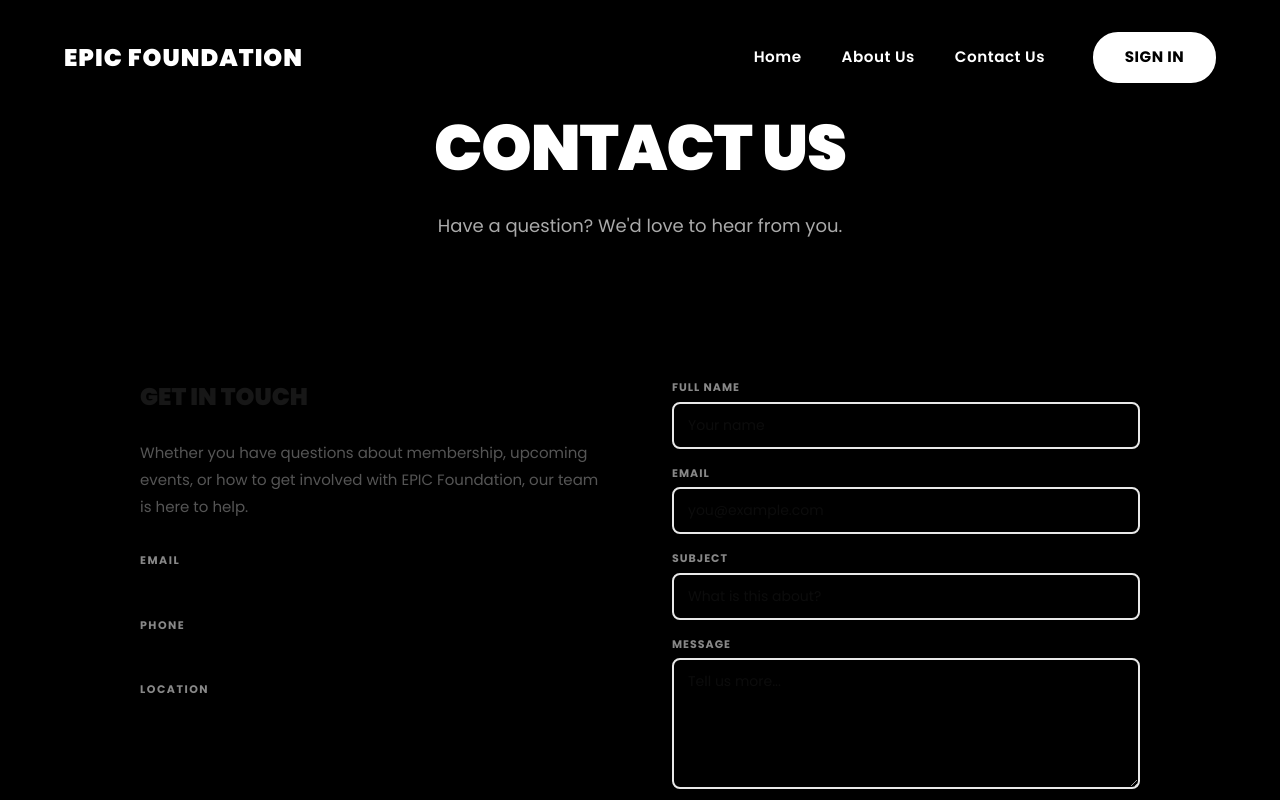
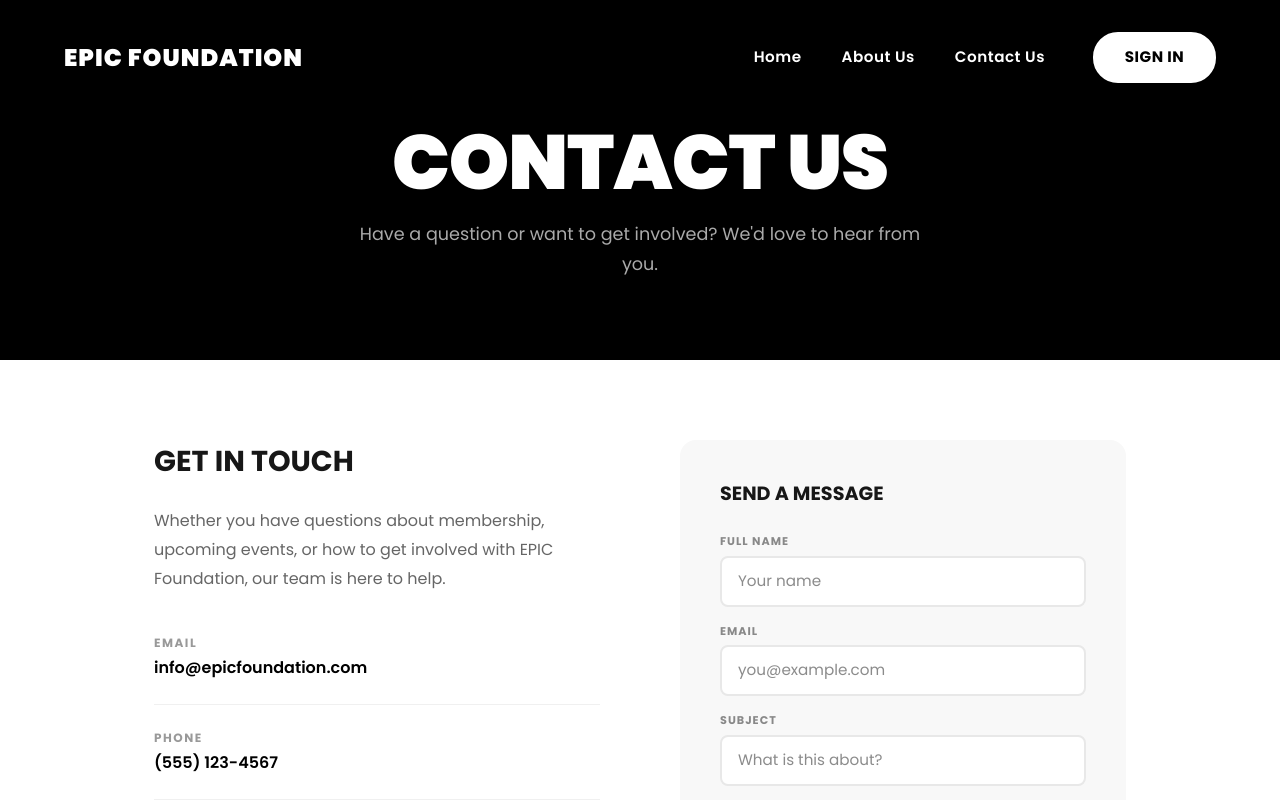
Before and after one commit to 602group/foundation, a Next.js app: page /contact in a window 1280 px wide. Shown: the top 800 px of the page. Built offline with nearby package versions, Linux system fonts and the light colour scheme; no server answers.

Commit message:
Fix login redirect to dashboard, restyle About and Contact pages

```diff
--- a/app/contact/page.tsx
+++ b/app/contact/page.tsx
@@ -1,24 +1,39 @@
 export default function ContactPage() {
     return (
-        <div>
+        <div style={{ background: "#fff" }}>
             {/* Hero */}
-            <section style={{ background: "#000", color: "#fff", padding: "100px 48px 60px", textAlign: "center" }}>
-                <h1 style={{ fontSize: "clamp(32px, 6vw, 64px)", fontWeight: 900, textTransform: "uppercase", letterSpacing: "-1px", margin: "0 0 16px" }}>
+            <section style={{
+                background: "#000",
+                color: "#fff",
+                padding: "120px 4rem 80px",
+                textAlign: "center",
+            }}>
+                <h1 style={{
+                    fontFamily: "'Poppins', sans-serif",
+                    fontSize: "clamp(2.5rem, 6vw, 5rem)",
+                    fontWeight: 900,
+                    textTransform: "uppercase",
+                    letterSpacing: "-1px",
+                    margin: "0 0 1rem",
+                    lineHeight: 1.1,
+                }}>
                     Contact Us
                 </h1>
-                <p style={{ fontSize: "18px", color: "#aaa", maxWidth: "600px", margin: "0 auto" }}>
-                    Have a question? We'd love to hear from you.
+                <p style={{ fontSize: "1.1rem", color: "#aaa", maxWidth: "600px", margin: "0 auto", lineHeight: 1.7 }}>
+                    Have a question or want to get involved? We'd love to hear from you.
                 </p>
             </section>
 
-            {/* Contact Form + Info */}
-            <section style={{ padding: "80px 48px" }}>
-                <div style={{ maxWidth: "1000px", margin: "0 auto", display: "grid", gridTemplateColumns: "1fr 1fr", gap: "64px" }}>
+            {/* Contact Grid */}
+            <section style={{ padding: "5rem 4rem", maxWidth: "1100px", margin: "0 auto" }}>
+                <div style={{ display: "grid", gridTemplateColumns: "1fr 1fr", gap: "5rem", alignItems: "start" }}>
 
                     {/* Info */}
                     <div>
-                        <h2 style={{ fontSize: "24px", fontWeight: 900, textTransform: "uppercase", marginBottom: "24px" }}>Get In Touch</h2>
-                        <p style={{ fontSize: "15px", lineHeight: "1.8", color: "#555", marginBottom: "32px" }}>
+                        <h2 style={{ fontFamily: "'Poppins', sans-serif", fontSize: "1.8rem", fontWeight: 700, textTransform: "uppercase", marginBottom: "1.5rem" }}>
+                            Get In Touch
+                        </h2>
+                        <p style={{ fontSize: "1rem", lineHeight: 1.8, color: "#666", marginBottom: "2.5rem" }}>
                             Whether you have questions about membership, upcoming events, or how to get involved with EPIC Foundation, our team is here to help.
                         </p>
                         {[
@@ -26,47 +41,51 @@ export default function ContactPage() {
                             { label: "Phone", value: "(555) 123-4567" },
                             { label: "Location", value: "United States" },
                         ].map((item) => (
-                            <div key={item.label} style={{ marginBottom: "20px" }}>
-                                <div style={{ fontSize: "11px", fontWeight: 700, color: "#888", letterSpacing: "1.5px", textTransform: "uppercase", marginBottom: "4px" }}>{item.label}</div>
-                                <div style={{ fontSize: "16px", color: "#000", fontWeight: 600 }}>{item.value}</div>
+                            <div key={item.label} style={{ marginBottom: "1.5rem", borderBottom: "1px solid #f0f0f0", paddingBottom: "1.5rem" }}>
+                                <div style={{ fontSize: "0.75rem", fontWeight: 700, color: "#999", letterSpacing: "1.5px", textTransform: "uppercase", marginBottom: "4px", fontFamily: "'Poppins', sans-serif" }}>{item.label}</div>
+                                <div style={{ fontSize: "1rem", color: "#000", fontWeight: 600 }}>{item.value}</div>
                             </div>
                         ))}
                     </div>
 
                     {/* Form */}
-                    <div>
-                        <form style={{ display: "flex", flexDirection: "column", gap: "16px" }}>
+                    <div style={{ background: "#f8f8f8", borderRadius: "16px", padding: "2.5rem" }}>
+                        <h3 style={{ fontFamily: "'Poppins', sans-serif", fontSize: "1.2rem", fontWeight: 700, textTransform: "uppercase", marginBottom: "1.5rem" }}>
+                            Send a Message
+                        </h3>
+                        <form style={{ display: "flex", flexDirection: "column", gap: "1rem" }}>
                             {[
                                 { name: "name", label: "Full Name", type: "text", placeholder: "Your name" },
                                 { name: "email", label: "Email", type: "email", placeholder: "you@example.com" },
                                 { name: "subject", label: "Subject", type: "text", placeholder: "What is this about?" },
                             ].map((field) => (
                                 <div key={field.name}>
-                                    <label style={{ display: "block", fontSize: "11px", fontWeight: 700, color: "#888", letterSpacing: "1px", textTransform: "uppercase", marginBottom: "6px" }}>
+                                    <label style={{ display: "block", fontSize: "0.7rem", fontWeight: 700, color: "#888", letterSpacing: "1px", textTransform: "uppercase", marginBottom: "6px" }}>
                                         {field.label}
                                     </label>
                                     <input
                                         type={field.type}
                                         name={field.name}
                                         placeholder={field.placeholder}
-                                        style={{ width: "100%", padding: "11px 14px", border: "2px solid #e8e8e8", borderRadius: "8px", fontSize: "14px", outline: "none", boxSizing: "border-box", fontFamily: "inherit" }}
+                                        style={{ width: "100%", padding: "12px 16px", border: "2px solid #e8e8e8", borderRadius: "8px", fontSize: "0.95rem", outline: "none", boxSizing: "border-box", fontFamily: "inherit", background: "#fff" }}
                                     />
                                 </div>
                             ))}
                             <div>
-                                <label style={{ display: "block", fontSize: "11px", fontWeight: 700, color: "#888", letterSpacing: "1px", textTransform: "uppercase", marginBottom: "6px" }}>
+                                <label style={{ display: "block", fontSize: "0.7rem", fontWeight: 700, color: "#888", letterSpacing: "1px", textTransform: "uppercase", marginBottom: "6px" }}>
                                     Message
                                 </label>
                                 <textarea
                                     name="message"
                                     rows={5}
                                     placeholder="Tell us more..."
-                                    style={{ width: "100%", padding: "11px 14px", border: "2px solid #e8e8e8", borderRadius: "8px", fontSize: "14px", outline: "none", boxSizing: "border-box", fontFamily: "inherit", resize: "vertical" }}
+                                    style={{ width: "100%", padding: "12px 16px", border: "2px solid #e8e8e8", borderRadius: "8px", fontSize: "0.95rem", outline: "none", boxSizing: "border-box", fontFamily: "inherit", resize: "vertical", background: "#fff" }}
                                 />
                             </div>
                             <button
                                 type="submit"
-                                style={{ background: "#000", color: "#fff", border: "none", padding: "14px 32px", borderRadius: "25px", fontSize: "14px", fontWeight: 700, cursor: "pointer", textTransform: "uppercase", letterSpacing: "0.5px", marginTop: "8px" }}
+                                className="view-all-btn"
+                                style={{ marginTop: "0.5rem", width: "100%", textAlign: "center" }}
                             >
                                 Send Message
                             </button>
--- a/app/login/page.tsx
+++ b/app/login/page.tsx
@@ -27,7 +27,7 @@ export default function LoginPage() {
         if (res?.error) {
             setError("Invalid email or password. Please try again.");
         } else {
-            router.push("/");
+            router.push("/dashboard");
             router.refresh();
         }
     };
```
Also changed, not shown: app/about/page.tsx (+50 -33 lines).
